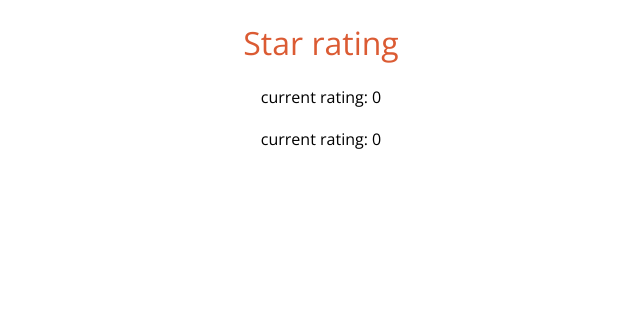
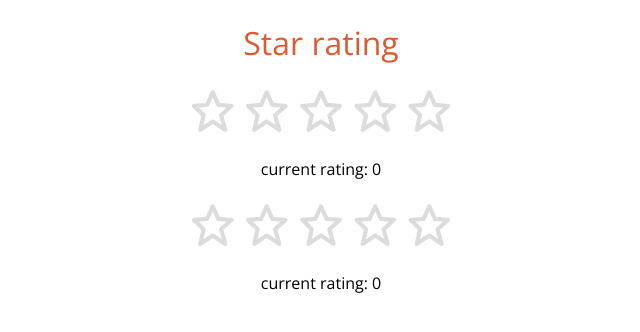
Before and after one commit to chaeeunj/zero-mission-js3, a plain HTML site: page template/index.html in a window 1280 px wide. Shown: the whole page, without its empty margins (319-959 px from the left). Drawn offline with nearby package versions, Linux system fonts and the light colour scheme.

Commit message:
요구사항1, 2 구현

```diff
--- a/template/app.js
+++ b/template/app.js
@@ -8,7 +8,7 @@ $containers.forEach(($container, i) => {
   StarRating($container);
 
   // 이벤트 'rating-change'를 캐치해 화면에 표시한다.
-  $container.addEventListener('rating-change', e => {
+  $container.addEventListener('rating-change', (e) => {
     const rating = e.detail;
     $currentRatings[i].textContent = rating;
   });
--- a/template/star-rating/index.js
+++ b/template/star-rating/index.js
@@ -1 +1,42 @@
 // do something!
+
+const StarRating = () => {
+  const addStarRatingCSS = () => {
+    const starRatingCSSPAth = 'star-rating/theme.css';
+    const link = document.createElement('link');
+    link.href = starRatingCSSPAth;
+    link.rel = 'StyleSheet';
+
+    const lastLink = document.querySelector(
+      'link[rel="stylesheet"]:last-of-type'
+    );
+    lastLink.parentNode.insertBefore(link, lastLink.nextSibling);
+  };
+
+  const addStarRating = () => {
+    const stars = `
+      <div class='star-rating-container'>
+        <i class='bx bx-star'></i>
+        <i class='bx bx-star'></i>
+        <i class='bx bx-star'></i>
+        <i class='bx bx-star'></i>
+        <i class='bx bx-star'></i>
+      </div>
+    `;
+
+    document.querySelectorAll('.star-rating').forEach((container) => {
+      container.innerHTML = stars;
+    });
+  };
+
+  const init = () => {
+    window.addEventListener('DOMContentLoaded', () => {
+      addStarRatingCSS();
+      addStarRating();
+    });
+  };
+
+  init();
+};
+
+export default StarRating;
```
Also changed, not shown: template/index.html (+6 -2 lines).
